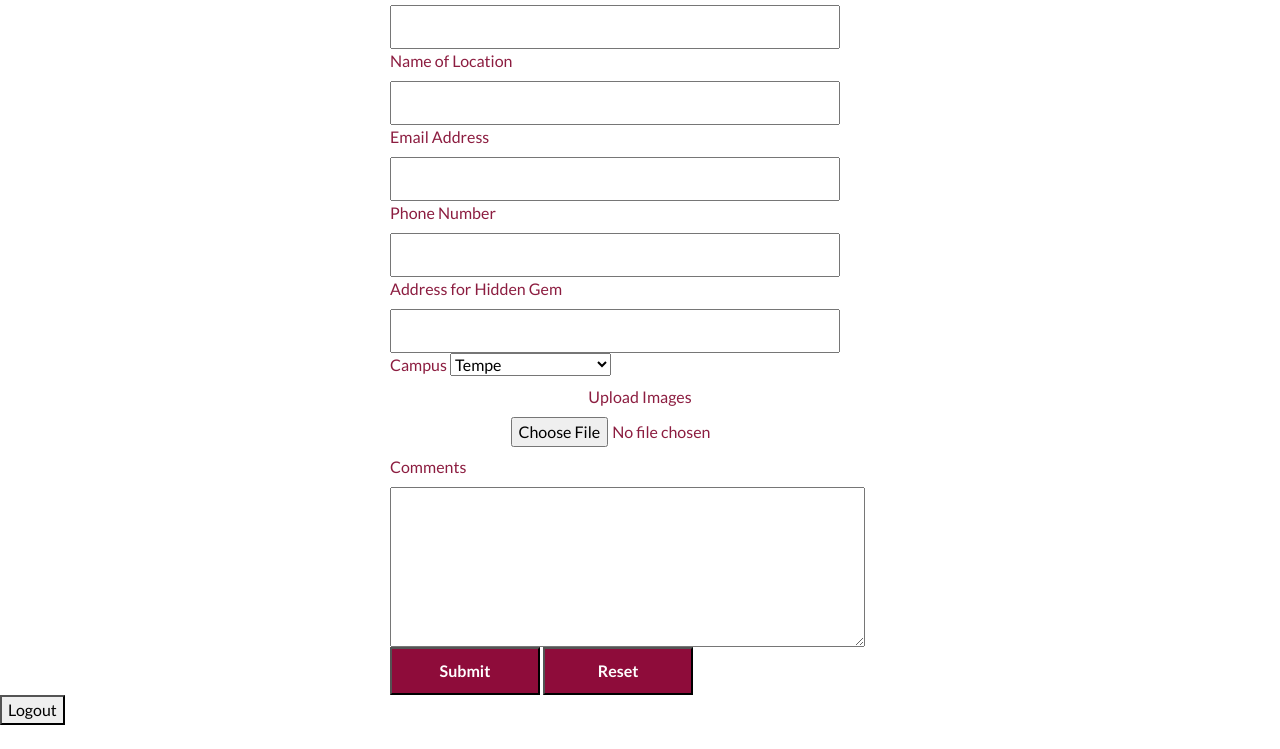
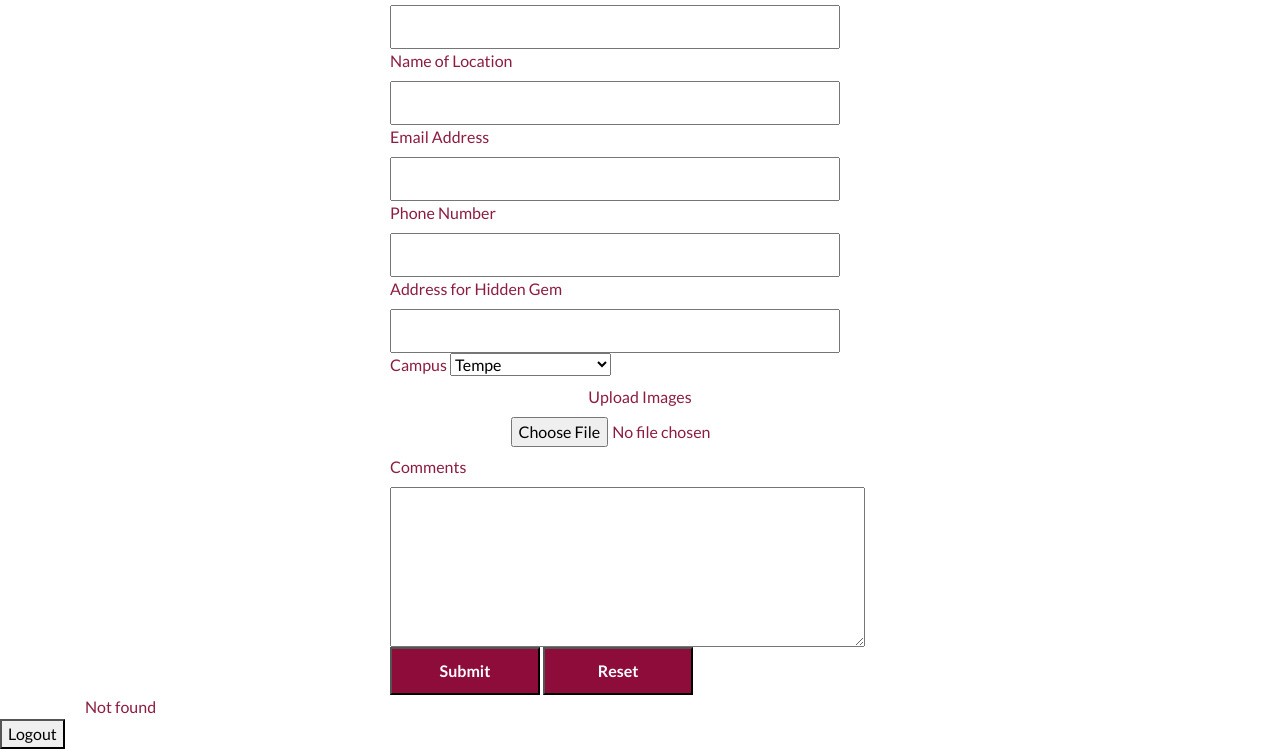
Before and after one commit to MattGoldman22/hiddenGems, a website: page docs/account.html in a window 1280 px wide. Shown: the part 236-985 px from the top of the page. Before the commit the page ends 961 px from the top, so only its background shows below. Drawn offline with Linux system fonts and the light colour scheme; no server answers.

Commit message:
Update account.html

```diff
--- a/docs/account.html
+++ b/docs/account.html
@@ -25,7 +25,7 @@ var main = function(){
       return;
     }
     else{
-  //    document.getElementById("accountInfo").innerHTML = data;
+      document.getElementById("accountInfo").innerHTML = data;
     }
   });
 }
```
